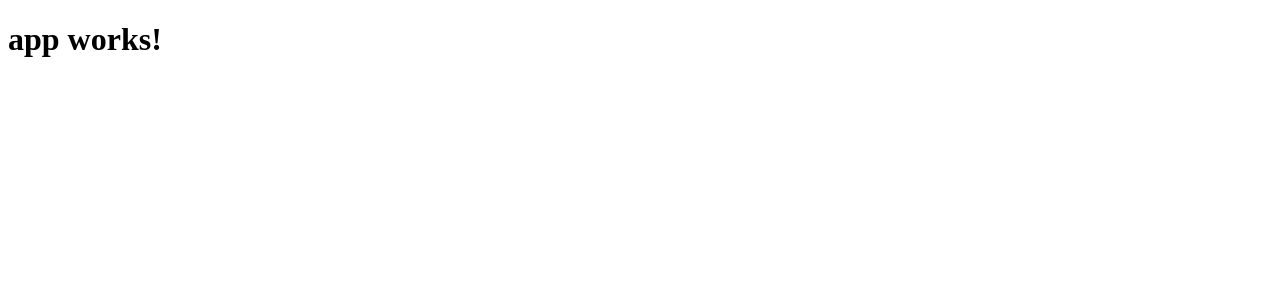
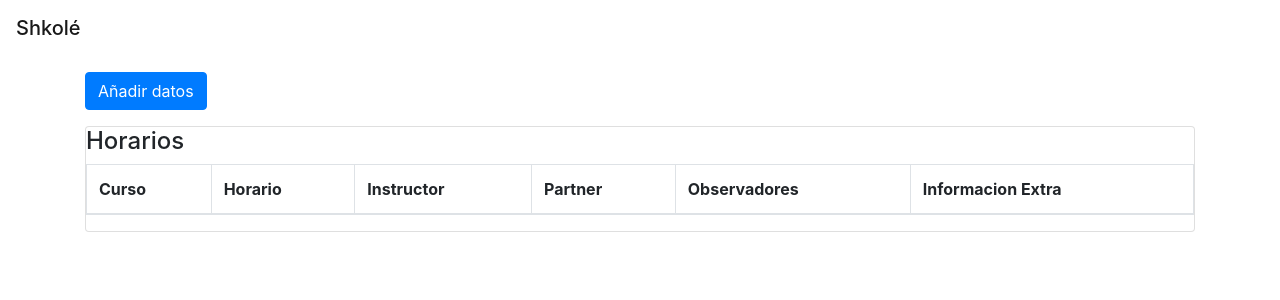
Before and after one commit to wainola/WebGonzalo, an Angular app: page / in a window 1280 px wide. Shown: the top 300 px of the page. Built offline with nearby package versions, Linux system fonts and the light colour scheme.

Commit message:
Trabajo con formulario y actualizacion en tiempo real

```diff
--- a/angular-cli.json
+++ b/angular-cli.json
@@ -18,7 +18,8 @@
       "prefix": "app",
       "mobile": false,
       "styles": [
-        "styles.css"
+        "styles.css",
+        "../node_modules/bootstrap/dist/css/bootstrap.min.css"
       ],
       "scripts": [],
       "environments": {
--- a/package.json
+++ b/package.json
@@ -21,6 +21,8 @@
     "@angular/platform-browser": "^2.3.1",
     "@angular/platform-browser-dynamic": "^2.3.1",
     "@angular/router": "^3.3.1",
+    "@ng-bootstrap/ng-bootstrap": "^1.0.0-alpha.20",
+    "bootstrap": "^4.0.0-alpha.6",
     "core-js": "^2.4.1",
     "rxjs": "^5.0.1",
     "ts-helpers": "^1.1.1",
--- a/src/app/app.component.html
+++ b/src/app/app.component.html
@@ -1,3 +1,4 @@
-<h1>
-  {{title}}
-</h1>
+<nav class="navbar navbar-light bg-faded">
+  <h1 class="navbar-brand mb-0">Shkolé</h1>
+</nav>
+<app-interfaz-clases></app-interfaz-clases>
--- a/src/app/app.component.ts
+++ b/src/app/app.component.ts
@@ -3,8 +3,6 @@ import { Component } from '@angular/core';
 @Component({
   selector: 'app-root',
   templateUrl: './app.component.html',
-  styleUrls: ['./app.component.css']
 })
 export class AppComponent {
-  title = 'app works!';
 }
--- a/src/app/app.module.ts
+++ b/src/app/app.module.ts
@@ -4,10 +4,12 @@ import { FormsModule } from '@angular/forms';
 import { HttpModule } from '@angular/http';
 
 import { AppComponent } from './app.component';
+import { InterfazClasesComponent } from './interfaz-clases.component';
 
 @NgModule({
   declarations: [
-    AppComponent
+    AppComponent,
+    InterfazClasesComponent
   ],
   imports: [
     BrowserModule,
--- /dev/null
+++ b/src/app/interfaz-clases.component.html
@@ -0,0 +1,59 @@
+<div class="container">
+  <div class="row">
+    <div class="col">
+       <button type="button" class="btn btn-primary mt-3" (click)="mostrarCard(card)">Añadir datos</button>
+      <div class="card card-outline-primary mt-3" hidden #card>
+        <div class="card-block">
+          <form>
+            <div class="form-group">
+              <input type="text" class="form-control" placeholder="Curso" #newCurso>
+            </div>
+            <div class="form-group">
+              <input type="text" class="form-control" placeholder="Horario" #newHorario>
+            </div>
+            <div class="form-group">
+              <input type="text" class="form-control" placeholder="Instructor" #newInstructor>
+            </div>
+            <div class="form-group">
+              <input type="text" class="form-control" placeholder="Partner" #newPartner>
+            </div>
+            <div class="form-group">
+              <input type="text" class="form-control" placeholder="Observadores" #newObservadores>
+            </div>
+            <div class="form-group">
+              <input type="text" class="form-control" placeholder="Informacion extra" #newInfoExtra>
+            </div>
+            <button type="button" class="btn btn-warning" (click)="addDatos(newCurso, newHorario, newInstructor, newPartner, newObservadores, newInfoExtra)">Añadir</button>
+          </form>
+        </div>
+      </div>
+      <div class="card card-outline-success mt-3">
+        <div class="card-block">
+          <h4>{{title}}</h4>
+          <table class="table table-bordered">
+            <thead>
+              <tr>
+                <th>Curso</th>
+                <th>Horario</th>
+                <th>Instructor</th>
+                <th>Partner</th>
+                <th>Observadores</th>
+                <th>Informacion Extra</th>
+              </tr>
+            </thead>
+            <tbody>
+              <tr *ngFor="let info of arregloCursos">
+                <td>{{info.curso}}</td>
+                <td>{{info.horario}}</td>
+                <td>{{info.instructor}}</td>
+                <td>{{info.partner}}</td>
+                <td>{{info.observadores}}</td>
+                <td>{{info.infoExtra}}</td>
+              </tr>
+            </tbody>
+          </table>
+        </div>
+      </div>
+    </div>
+  </div>
+</div>
--- /dev/null
+++ b/src/app/interfaz-clases.component.ts
@@ -0,0 +1,65 @@
+import { Component, OnInit } from '@angular/core';
+
+@Component({
+  selector: 'app-interfaz-clases',
+  templateUrl: './interfaz-clases.component.html',
+  styles: []
+})
+export class InterfazClasesComponent {
+  // se añade metodo para mostrar la tarjeta de llenado de datos.
+  arregloCursos: Asignaturas[] = [];
+  title: string = "Horarios";
+  newCurso: HTMLInputElement;
+  newHorario: HTMLInputElement;
+  newInstructor: HTMLInputElement;
+  newPartner: HTMLInputElement;
+  newObservadores: HTMLInputElement;
+  newInfoExtra?: HTMLInputElement;
+  mostrarCard(card: HTMLElement){
+    if(card.hidden || !card.hidden){
+      card.hidden = !card.hidden;
+    }
+  }
+  addDatos(newCurso, newHorario, newInstructor, newPartner, newObservadores, newInfoExtra){
+    //añadimos al arreglo de asignaturas para desplegarlas en el cliente.
+    this.arregloCursos.push(new Asignaturas(newCurso.value, newHorario.value, newInstructor.value, newPartner.value, newObservadores.value, newInfoExtra.value));
+    // impresion de los valores actuales ingresados.
+    console.log(`
+    Curso: ${newCurso.value}.
+    Horario: ${newHorario.value}.
+    Instructor: ${newInstructor.value}.
+    Partner: ${newPartner.value}.
+    Observadores: ${newObservadores.value}.
+    Informacion extra: ${newInfoExtra.value}.
+    `);
+    // limpieza de los campos.
+    newCurso.value = "";
+    newHorario.value = "";
+    newInstructor.value = "";
+    newPartner.value = "";
+    newObservadores.value = "";
+    newInfoExtra.value = "";
+    //cercioramos que estamos guardando en el arreglo.
+    console.log(this.arregloCursos.length);
+  }
+
+}
+
+// delcaramos una clase donde guardar los datos.
+class Asignaturas{
+  curso: string;
+  horario: string;
+  instructor: string;
+  partner: string;
+  observadores: string;
+  infoExtra: string;
+
+  constructor(curso: string, horario: string, instructor: string, partner: string, observadores: string, infoExtra?:string){
+    this.curso = curso;
+    this.horario = horario;
+    this.instructor = instructor;
+    this.partner = partner;
+    this.observadores = observadores;
+    this.infoExtra = infoExtra || "";
+  }
+}
```
Also changed, not shown: src/app/app.component.css (deleted), 1 other file (tests, documents, lock files or other folders).
